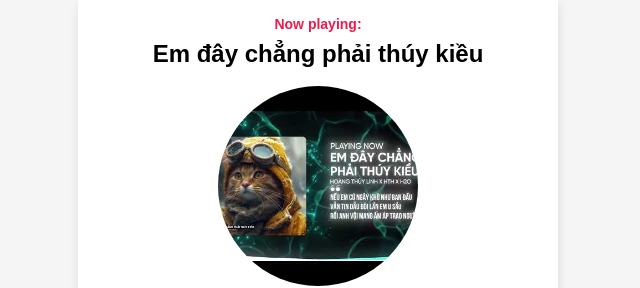
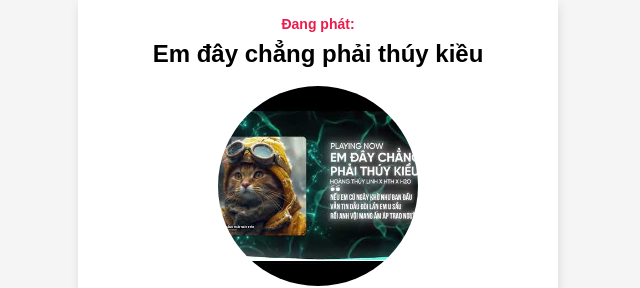
Before and after one commit to Thieu-Van-Hieu/Music-Player, a plain HTML site: page index.html in a window 1280 px wide. Shown: the top 288 px of the page, 322-962 px from the left. Drawn offline with Linux system fonts and the light colour scheme.

Commit message:
Update dashboard__text

```diff
--- a/index.html
+++ b/index.html
@@ -15,7 +15,7 @@
         <div class="music-container">
             <div class="dashboard">
                 <div class="dashboard__text">
-                    Now playing:
+                    Đang phát:
                 </div>
                 <h2 class="dashboard__title">
                     Tên bài hát
```
